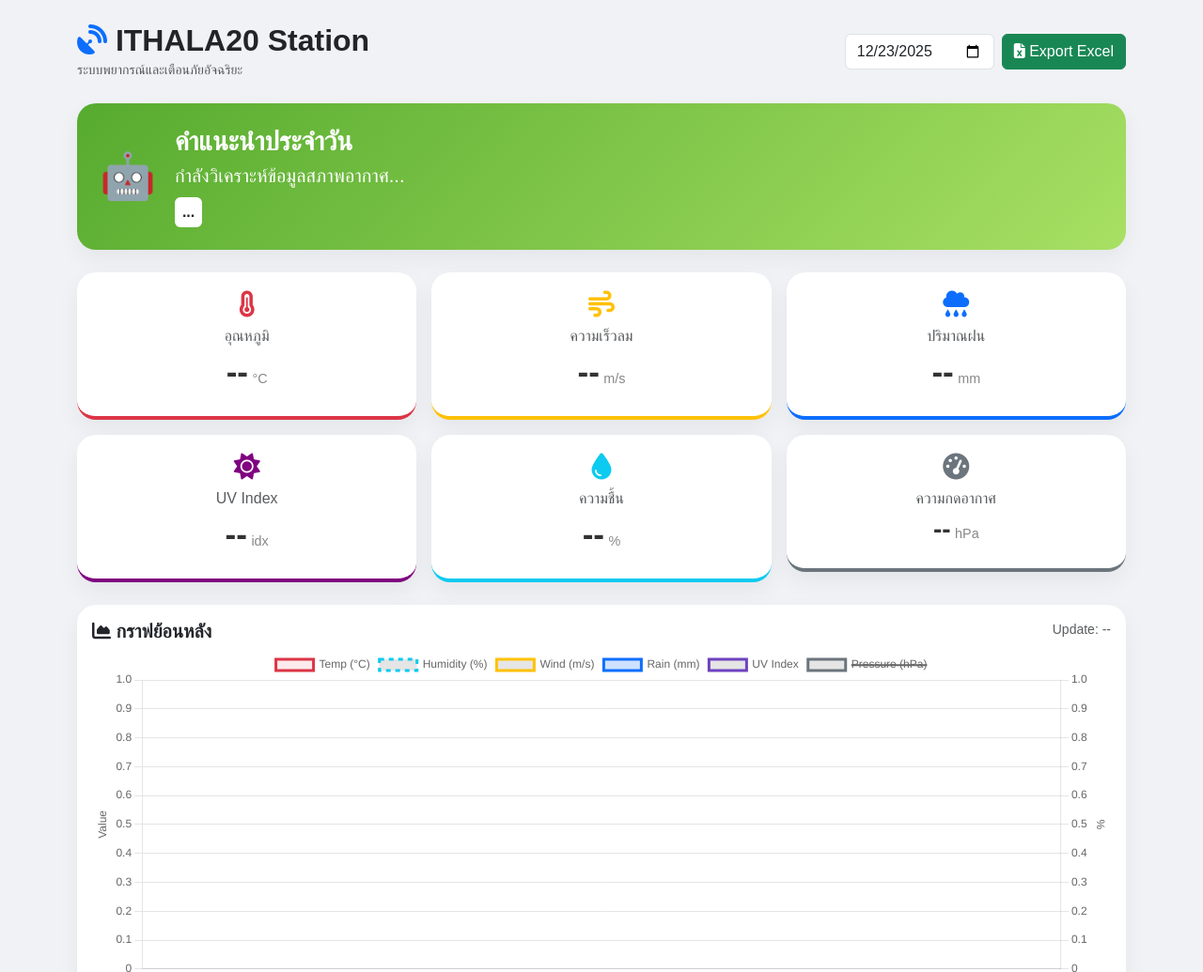
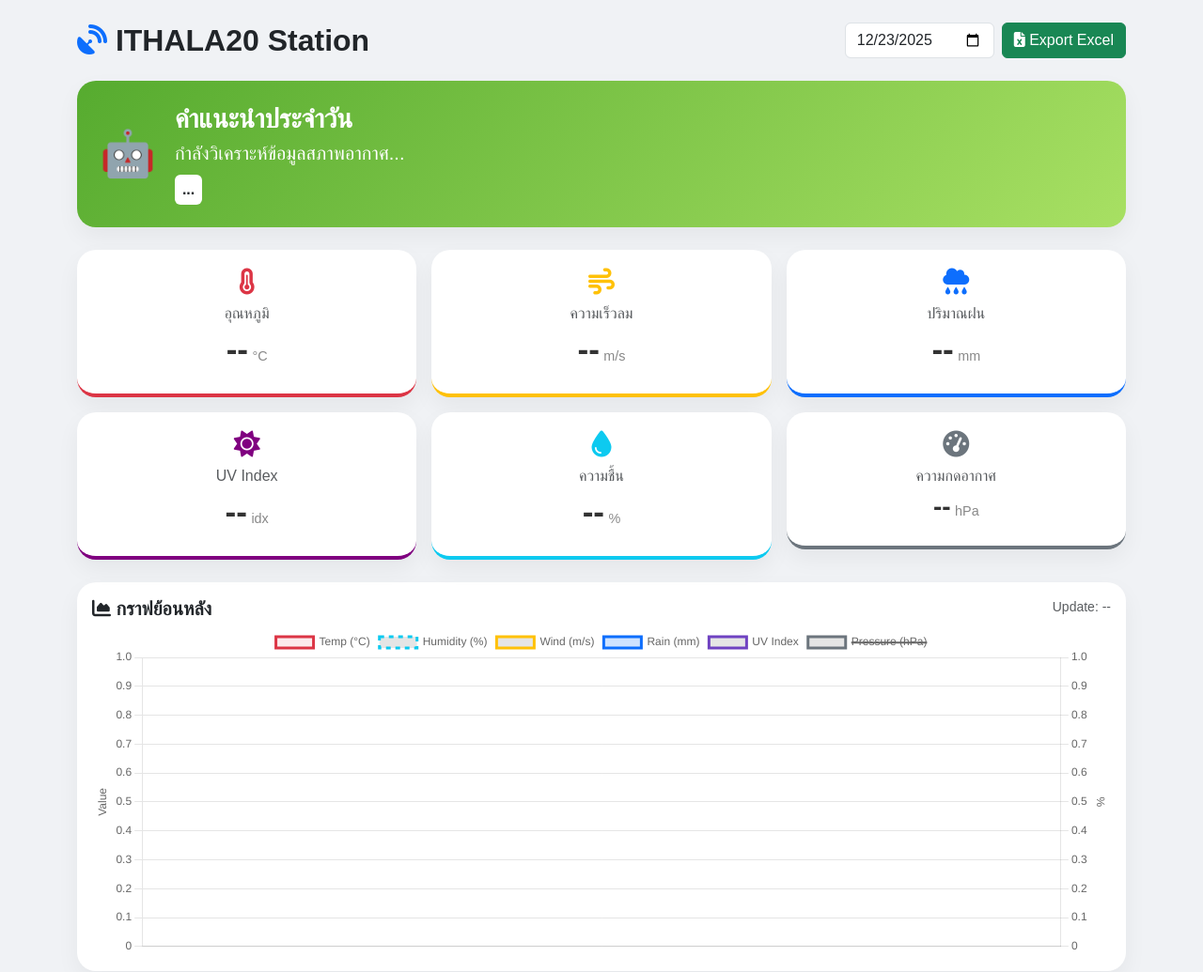
Before and after one commit to wasawatkalasang4052/my-weather-station, a plain HTML site: page index.html in a window 1280 px wide. Shown: the top 1035 px of the page at 94% size. Drawn offline with nearby package versions, Linux system fonts and the light colour scheme; no server answers.

Commit message:
index.html

```diff
--- a/index.html
+++ b/index.html
@@ -14,7 +14,6 @@
         <div class="d-flex flex-wrap justify-content-between align-items-center mb-4 gap-2">
             <div>
                 <h2 class="fw-bold mb-0"><i class="fa-solid fa-satellite-dish text-primary"></i> ITHALA20 Station</h2>
-                <small class="text-muted">ระบบพยากรณ์และเตือนภัยอัจฉริยะ</small>
             </div>
             <div class="d-flex gap-2">
                 <input type="date" id="datePicker" class="form-control">
```
